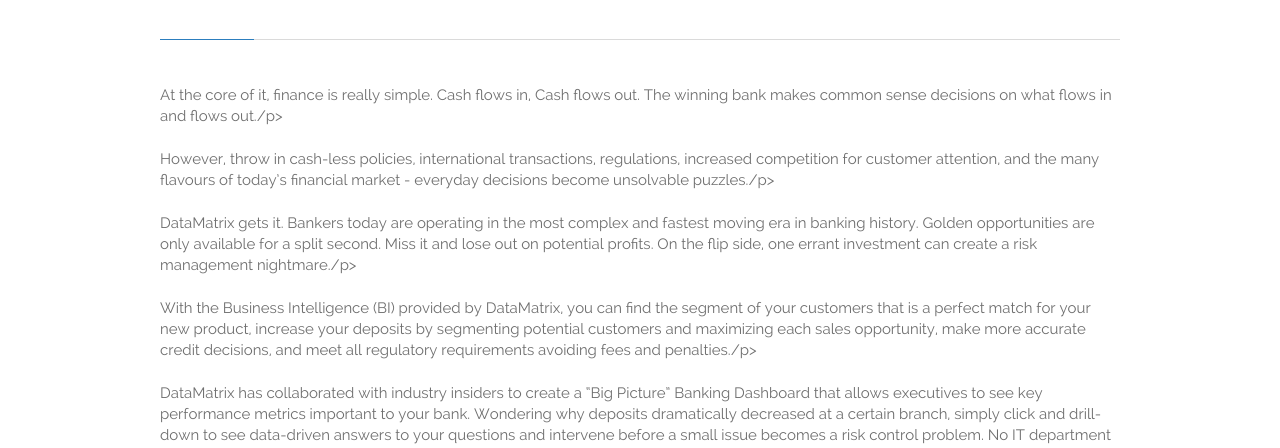
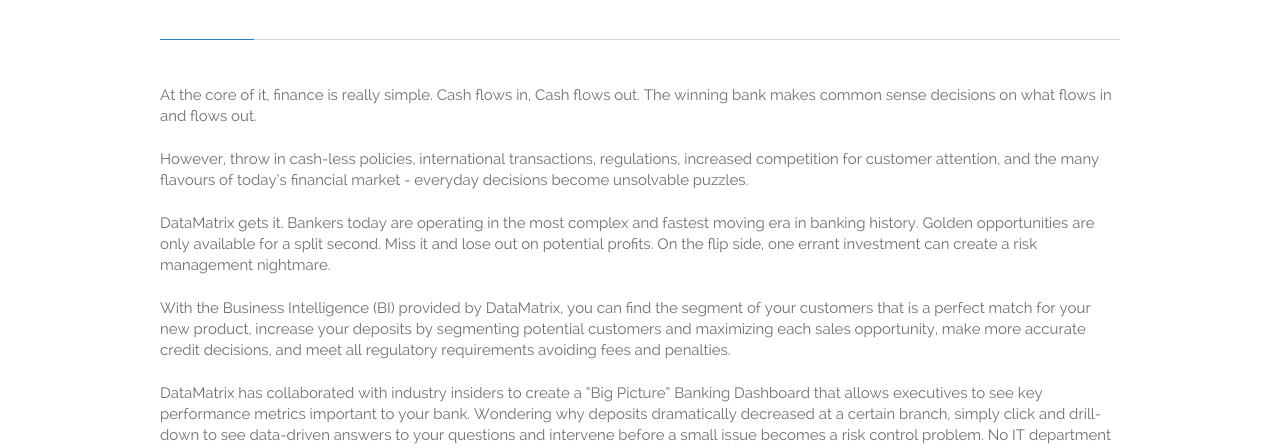
Before and after one commit to dtmtx/dtmtx.github.io, a Jekyll site: the page built from financial-services.html, in a window 1280 px wide and 1031 px high. Shown: the part 144-592 px from the top of the window. Built offline with Jekyll 4.4.1, drawn with Linux system fonts in a browser that asks for light colours; Markdown is read by kramdown in place of the engine named in the settings.

Commit message:
format update

```diff
--- a/financial-services.html
+++ b/financial-services.html
@@ -17,13 +17,13 @@
 
 					<h1>Financial Services Analytics</h1>
 
-					<p>At the core of it, finance is really simple. Cash flows in, Cash flows out. The winning bank makes common sense decisions on what flows in and flows out./p>
+					<p>At the core of it, finance is really simple. Cash flows in, Cash flows out. The winning bank makes common sense decisions on what flows in and flows out.</p>
 
-					<p>However, throw in cash-less policies, international transactions, regulations, increased competition for customer attention, and the many flavours of today’s financial market - everyday decisions become unsolvable puzzles./p>
+					<p>However, throw in cash-less policies, international transactions, regulations, increased competition for customer attention, and the many flavours of today’s financial market - everyday decisions become unsolvable puzzles.</p>
 
-					<p>DataMatrix gets it. Bankers today are operating in the most complex and fastest moving era in banking history. Golden opportunities are only available for a split second. Miss it and lose out on potential profits. On the flip side, one errant investment can create a risk management nightmare./p>
+					<p>DataMatrix gets it. Bankers today are operating in the most complex and fastest moving era in banking history. Golden opportunities are only available for a split second. Miss it and lose out on potential profits. On the flip side, one errant investment can create a risk management nightmare.</p>
 
-					<p>With the Business Intelligence (BI) provided by DataMatrix, you can find the segment of your customers that is a perfect match for your new product, increase your deposits by segmenting potential customers and maximizing each sales opportunity, make more accurate credit decisions, and meet all regulatory requirements avoiding fees and penalties./p>
+					<p>With the Business Intelligence (BI) provided by DataMatrix, you can find the segment of your customers that is a perfect match for your new product, increase your deposits by segmenting potential customers and maximizing each sales opportunity, make more accurate credit decisions, and meet all regulatory requirements avoiding fees and penalties.</p>
 
 					<p>DataMatrix has collaborated with industry insiders to create a “Big Picture” Banking Dashboard that allows executives to see key performance metrics important to your bank. Wondering why deposits dramatically decreased at a certain branch, simply click and drill-down to see data-driven answers to your questions and intervene before a small issue becomes a risk control problem. No IT department to consult, no phone-calls, no meetings. </p>
 
```
